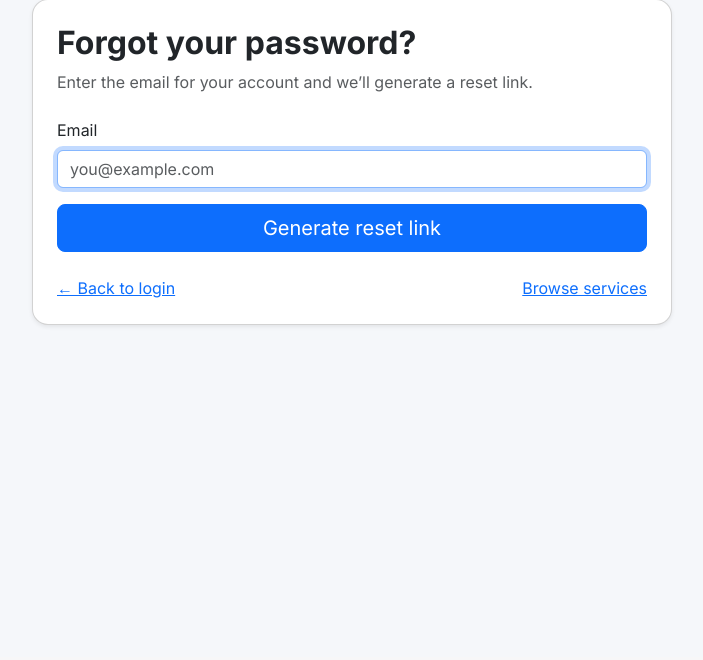
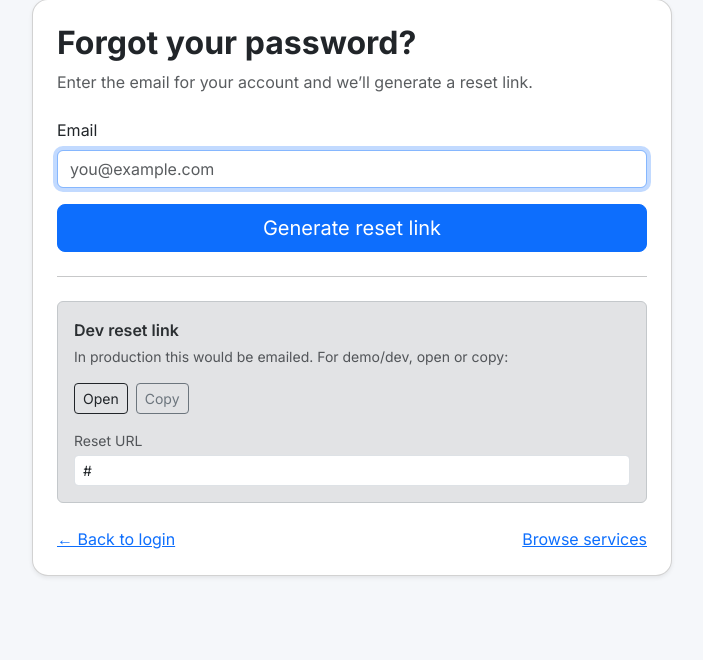
Before and after one commit to JorgeDD3/service_marketplace, a Flask app: template app/templates/auth/forgot_password.html in a window 1280 px wide. Shown: the part 143-803 px from the top of the page, without its empty margins (48-751 px from the left). Before the commit the page ends 470 px from the top, so only its background shows below. Run offline with Flask 3, Linux system fonts and the light colour scheme; the template is opened without the code that fills it: most values are stand-ins (such as "Sample title", 1, 10 or a date in 2020).

Commit message:
docs: polish forgot password template

```diff
--- a/app/templates/auth/forgot_password.html
+++ b/app/templates/auth/forgot_password.html
@@ -1,3 +1,9 @@
+{#
+  Forgot password (demo-safe).
+
+  We always show a neutral message on submit to prevent email enumeration.
+  In dev/demo mode, the backend may provide `reset_link` so the user can continue without email.
+#}
 {% extends "base.html" %}
 {% block title %}Forgot Password{% endblock %}
 
@@ -32,7 +38,7 @@
         </div>
       </form>
 
-      {% if config.DEBUG and reset_link %}
+      {% if reset_link %}
         <hr class="my-4">
         <div class="alert alert-secondary mb-0">
           <div class="d-flex justify-content-between align-items-start gap-3 flex-wrap">
@@ -55,10 +61,12 @@
 
           <div class="mt-3">
             <div class="small text-muted mb-1">Reset URL</div>
-            <input class="form-control form-control-sm"
-                   id="resetLinkText"
-                   value="{{ reset_link }}"
-                   readonly>
+            <input
+              class="form-control form-control-sm"
+              id="resetLinkText"
+              value="{{ reset_link }}"
+              readonly
+            >
           </div>
         </div>
       {% endif %}
@@ -72,21 +80,39 @@
   </div>
 </div>
 
-{% if config.DEBUG and reset_link %}
+{% if reset_link %}
 <script>
 document.addEventListener("DOMContentLoaded", function () {
   const btn = document.getElementById("copyResetLink");
   const input = document.getElementById("resetLinkText");
   if (!btn || !input) return;
 
+  async function copyText(text) {
+    try {
+      await navigator.clipboard.writeText(text);
+      return true;
+    } catch (e) {
+      return false;
+    }
+  }
+
   btn.addEventListener("click", async function () {
-    try {
+    const text = (input.value || "").trim();
+    if (!text) return;
+
+    // Try clipboard API first; fallback to selection-based copy.
+    let ok = await copyText(text);
+    if (!ok) {
+      input.focus();
       input.select();
       input.setSelectionRange(0, 999999);
-      await navigator.clipboard.writeText(input.value.trim());
+      ok = document.execCommand && document.execCommand("copy");
+    }
+
+    if (ok) {
       btn.textContent = "Copied!";
       setTimeout(() => (btn.textContent = "Copy"), 1200);
-    } catch (e) {
+    } else {
       alert("Copy failed. Please copy manually.");
     }
   });
```
